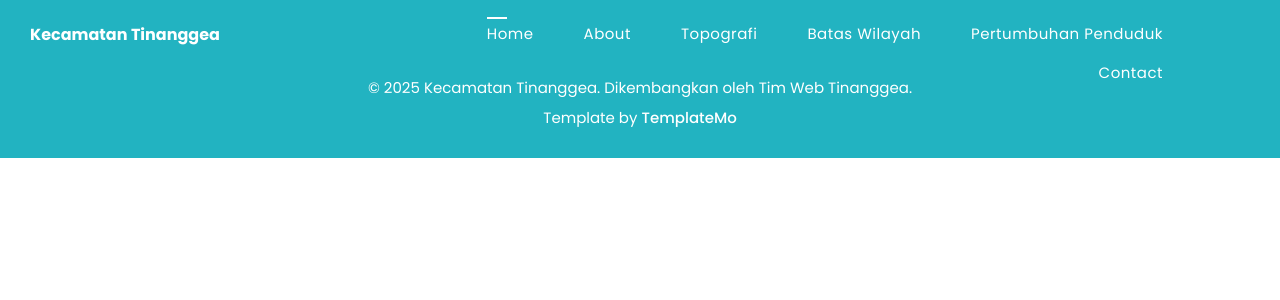
After one commit to Build-X-From-Scratch/solid-waddle, a PHP site: page /page_id.php in a window 1280 px wide. The commit adds this page. Shown: the top 300 px of the page. Run offline with PHP 8.4, Linux system fonts and the light colour scheme; some libraries are stand-ins or nearby versions.

Commit message:
fix: href and add template page

```diff
--- a/index.php
+++ b/index.php
@@ -59,8 +59,9 @@ https://templatemo.com/tm-580-woox-travel
                     <!-- ***** Menu Start ***** -->
                     <ul class="nav">
                         <li><a id="1" href="index.html" class="active">Home</a></li>
-                        <li><a id="2" href="about.html">Topografi</a></li>
-                        <li><a id="3" href="about.html">Batas Wilayah</a></li>
+                        <li><a href="about.html">Contact</a></li>
+                        <li><a id="2" href="about.php">Topografi</a></li>
+                        <li><a id="3" href="about.php">Batas Wilayah</a></li>
                         <li><a id="4" href="reservation.php">Pertumbuhan penduduk</a></li>
                         <li><a href="reservation.html">Contact</a></li>
                     </ul>
--- /dev/null
+++ b/page_id.php
@@ -0,0 +1,65 @@
+<!DOCTYPE html>
+<html lang="en">
+<head>
+  <meta charset="utf-8">
+  <meta name="viewport" content="width=device-width, initial-scale=1, shrink-to-fit=no">
+  <title>Kecamatan Tinanggea</title>
+
+  <!-- Google Font -->
+  <link href="https://fonts.googleapis.com/css2?family=Poppins:wght@300;400;500;600;700&display=swap" rel="stylesheet">
+
+  <!-- Bootstrap core CSS -->
+  <link href="vendor/bootstrap/css/bootstrap.min.css" rel="stylesheet">
+
+  <!-- Additional CSS Files -->
+  <link rel="stylesheet" href="assets/css/fontawesome.css">
+  <link rel="stylesheet" href="assets/css/templatemo-woox-travel.css">
+  <link rel="stylesheet" href="assets/css/animate.css">
+</head>
+
+<body>
+
+  <!-- ***** Header / Navigation ***** -->
+  <header class="header-area header-sticky">
+    <div class="container">
+      <div class="row">
+        <div class="col-12">
+          <nav class="main-nav">
+            <!-- ***** Logo ***** -->
+            <a href="index.php" class="logo">Kecamatan Tinanggea</a>
+
+            <!-- ***** Menu ***** -->
+            <ul class="nav">
+              <li><a href="index.php" class="active">Home</a></li>
+              <li><a href="about.html">About</a></li>
+              <li><a href="page_id.php?id=1">Topografi</a></li>
+              <li><a href="page_id.php?id=2">Batas Wilayah</a></li>
+              <li><a href="page_id.php?id=3">Pertumbuhan Penduduk</a></li>
+              <li><a href="reservation.php">Contact</a></li>
+            </ul>
+
+            <a class="menu-trigger"><span>Menu</span></a>
+          </nav>
+        </div>
+      </div>
+    </div>
+  </header>
+
+  <!-- ***** Footer ***** -->
+  <footer class="mt-5">
+    <div class="container">
+      <div class="row">
+        <div class="col-lg-12 text-center">
+          <p>© 2025 Kecamatan Tinanggea. Dikembangkan oleh Tim Web Tinanggea.<br>
+          Template by <a href="https://templatemo.com" target="_blank">TemplateMo</a></p>
+        </div>
+      </div>
+    </div>
+  </footer>
+
+  <!-- Scripts -->
+  <script src="vendor/jquery/jquery.min.js"></script>
+  <script src="vendor/bootstrap/js/bootstrap.bundle.min.js"></script>
+  <script src="assets/js/custom.js"></script>
+</body>
+</html>
```
